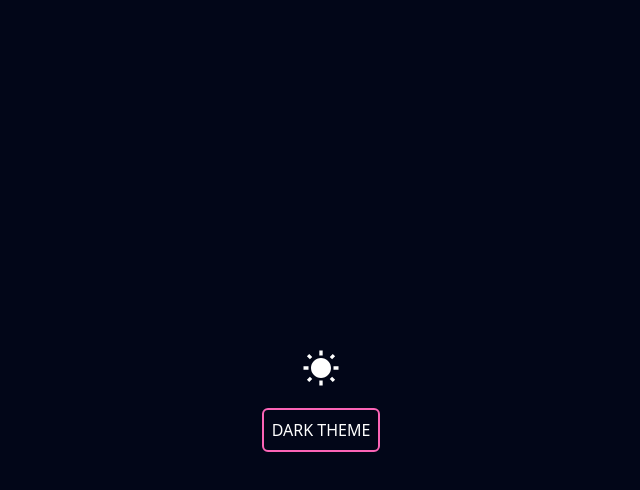
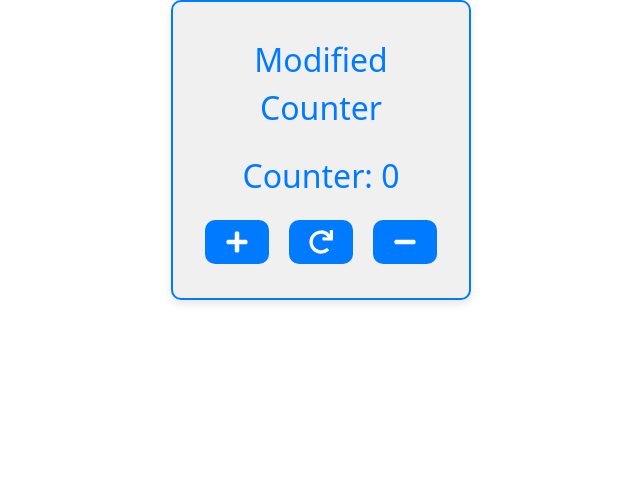
Before and after one commit to snippet-labs/REACTLAB, a React (Vite) app: page / in a window 1280 px wide. Shown: the top 490 px of the page, without its empty margins (319-959 px from the left). Built offline with nearby package versions, Linux system fonts and the light colour scheme.

Commit message:
Tushit(Counter):added some plain css also

```diff
--- a/src/App.jsx
+++ b/src/App.jsx
@@ -2,10 +2,12 @@ import Greeting from "./components/Basics/Greeting";
 import Counter1 from "./components/Hooks/useEffectHook/Counter1";
 import Counter from "./components/Hooks/useStateHook/Counter";
 import ThemeToggler from "./project/ThemeToggler";
+import ModifiedCounter from "./tryityourself/tushit/ModifiedCounter";
 
 const App = () => {
   return (
-    <ThemeToggler/>
+    // <ThemeToggler/>
+    <ModifiedCounter/>
   )
 };
 
--- /dev/null
+++ b/src/tryityourself/tushit/ModifiedCounter.jsx
@@ -0,0 +1,86 @@
+
+import React, { useState } from 'react';
+import { FaPlus, FaMinus, FaRedo } from 'react-icons/fa';
+
+const ModifiedCounter = () => {
+  const [count, setCount] = useState(0);
+
+  const increment = () => {
+    if (count < 20) {
+      setCount(count + 1);
+    } else {
+      setCount(0); // Reset if it hits 20
+    }
+  };
+
+  const decrement = () => {
+    if (count > 0) {
+      setCount(count - 1);
+    }
+  };
+
+  const reset = () => {
+    if (count >= 1 && count <= 20) {
+      setCount(0);
+    }
+  };
+
+  return (
+    <div style={styles.container}>
+      <h1 style={styles.heading}>Modified Counter</h1>
+      <h1 style={styles.heading}>Counter: {count}</h1>
+      <div style={styles.buttonRow}>
+        <button style={styles.button} onClick={increment}>
+          <FaPlus />
+        </button>
+        <button style={styles.button} onClick={reset}>
+          <FaRedo />
+        </button>
+        <button style={styles.button} onClick={decrement}>
+          <FaMinus />
+        </button>
+      </div>
+    </div>
+  );
+};
+
+const styles = {
+  container: {
+    textAlign: 'center',
+    marginTop: '50px',
+    padding: '20px',
+    borderRadius: '10px',
+    backgroundColor: '#f0f0f0',
+    boxShadow: '0 4px 8px rgba(0, 0, 0, 0.1)',
+    width: '300px',
+    margin: 'auto',
+    display: 'flex',
+    flexDirection: 'column',
+    alignItems: 'center',
+    justifyContent: 'center',
+    height: '300px',
+    border: '2px solid #007bff',
+    color: '#007bff',
+  },
+  heading: {
+    fontSize: '2rem',
+    marginBottom: '20px',
+  },
+  buttonRow: {
+    display: 'flex',
+    justifyContent: 'center',
+    // alignitems: 'center',
+    gap: '20px',
+  },
+  button: {
+    padding: '10px 20px',
+    fontSize: '1.5rem',
+    cursor: 'pointer',
+    borderRadius: '10px',
+    border: 'none',
+    backgroundColor: '#007bff',
+    color: '#fff',
+  },
+};
+
+export default ModifiedCounter;
```
Also changed, not shown: 2 other files (tests, documents, lock files or other folders).
